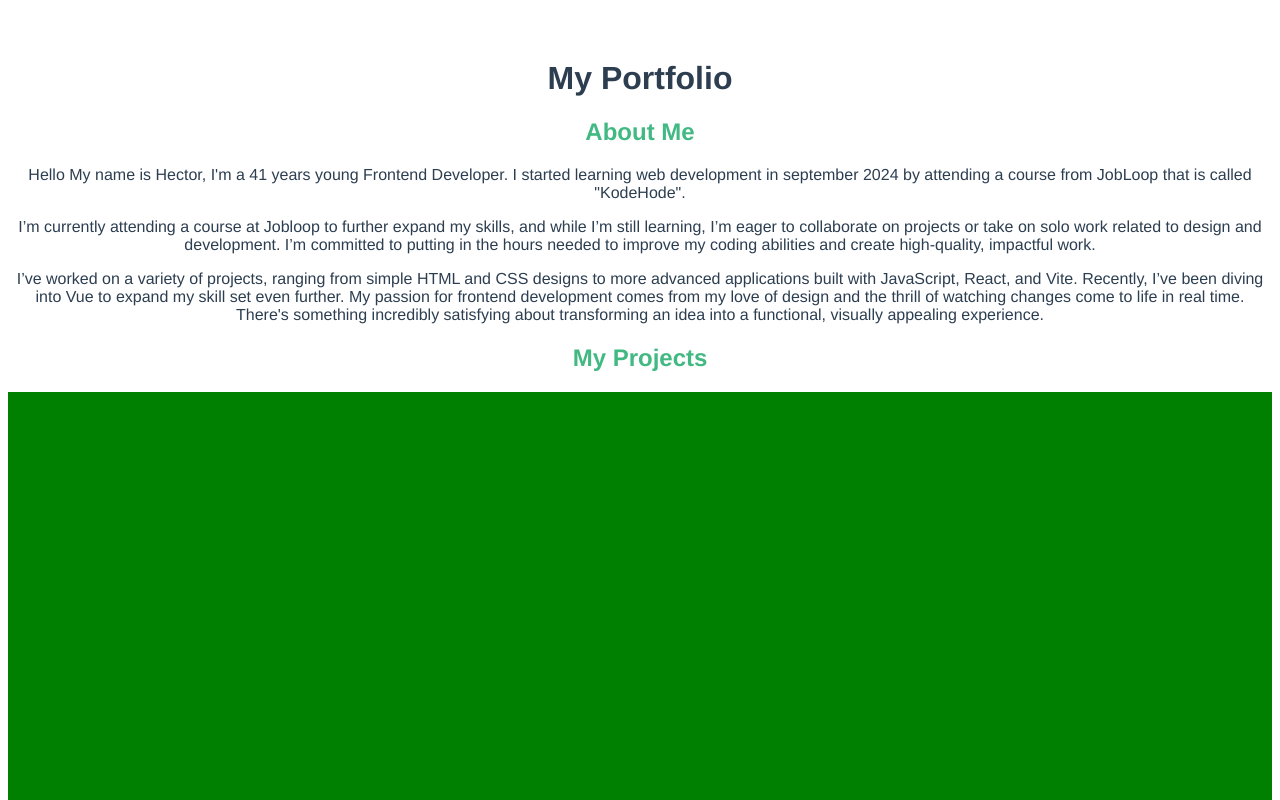
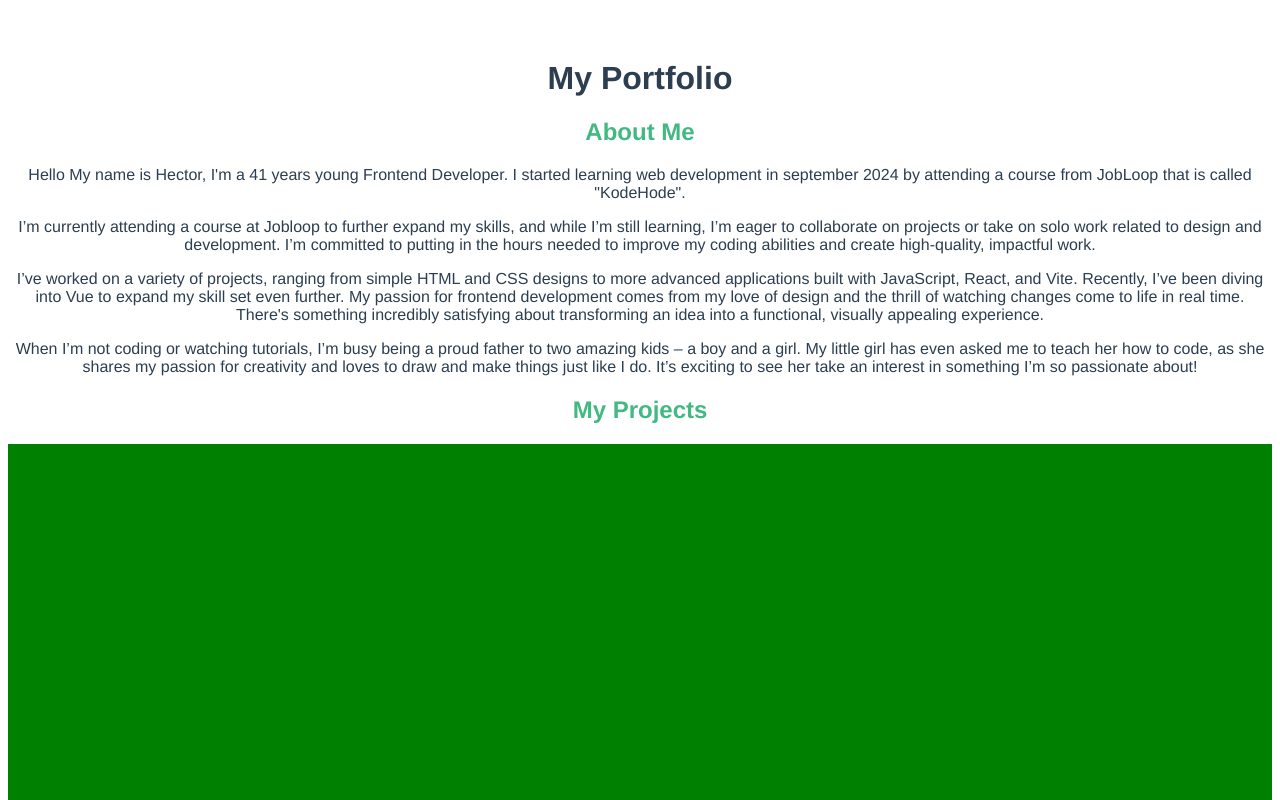
Before and after one commit to Hea092024/portfolioinvue, a Vue app: page / in a window 1280 px wide. Shown: the top 800 px of the page. Built offline with nearby package versions, Linux system fonts and the light colour scheme.

Commit message:
more info to about me

```diff
--- a/src/components/AboutPage.vue
+++ b/src/components/AboutPage.vue
@@ -9,6 +9,9 @@
           </p>
           <p>
             I’ve worked on a variety of projects, ranging from simple HTML and CSS designs to more advanced applications built with JavaScript, React, and Vite. Recently, I’ve been diving into Vue to expand my skill set even further. My passion for frontend development comes from my love of design and the thrill of watching changes come to life in real time. There's something incredibly satisfying about transforming an idea into a functional, visually appealing experience.
+          </p>
+          <p>
+            When I’m not coding or watching tutorials, I’m busy being a proud father to two amazing kids – a boy and a girl. My little girl has even asked me to teach her how to code, as she shares my passion for creativity and loves to draw and make things just like I do. It’s exciting to see her take an interest in something I’m so passionate about!
           </p>
   </div>
 </template>
```
